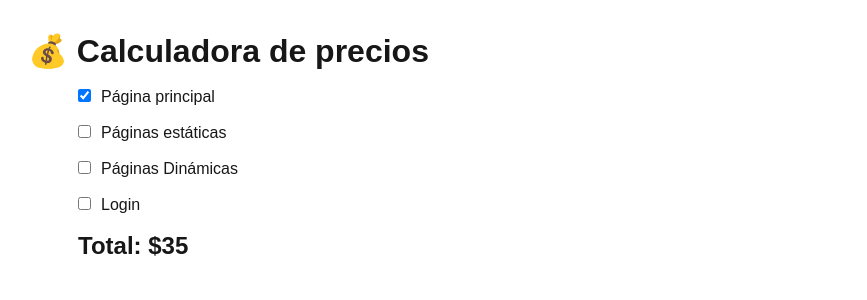
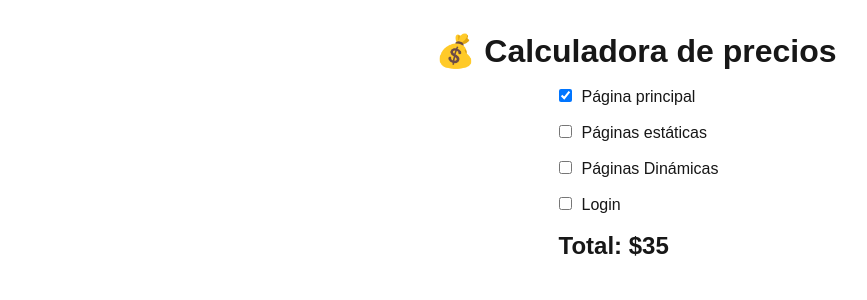
Before and after one commit to jesuswasnthere/calculadora_precios, a Next.js app: page / in a window 1280 px wide. Shown: the top 300 px of the page, without its empty margins (4-871 px from the left). Built offline with nearby package versions, Linux system fonts and the light colour scheme.

Commit message:
Update calculadora.tsx

```diff
--- a/src/app/calculadora/calculadora.tsx
+++ b/src/app/calculadora/calculadora.tsx
@@ -16,10 +16,16 @@ export default function Calculadora() {
   const total = useCalculadora(seleccion)
 
   return (
-    <div style={{ padding: '2rem' }}>
+    <div style={{
+        padding: '2rem' ,
+        display: 'flex', // activa el flex
+        flexDirection: 'column', // uno debajo del otro
+        alignItems: 'center'     // centra horizontalmente el bloque
+      }}>
+
       <h1>💰 Calculadora de precios</h1>
       <br />
-      <div style={{ marginLeft: '50px' }}>
+      <div style={{ marginLeft: '5px' }}>
         <label>
           <input style={{ marginRight: '10px' }}
             type="checkbox"
```
